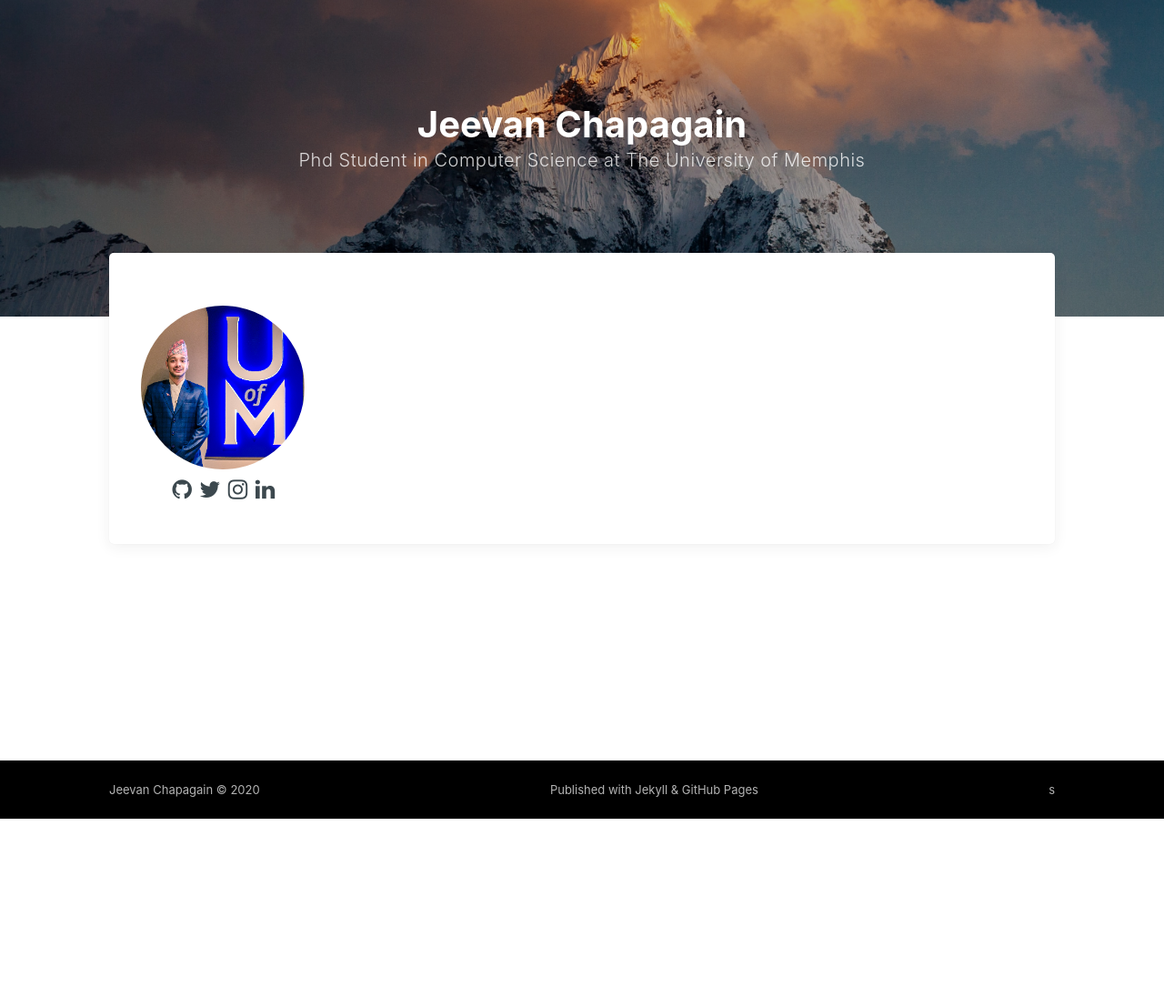
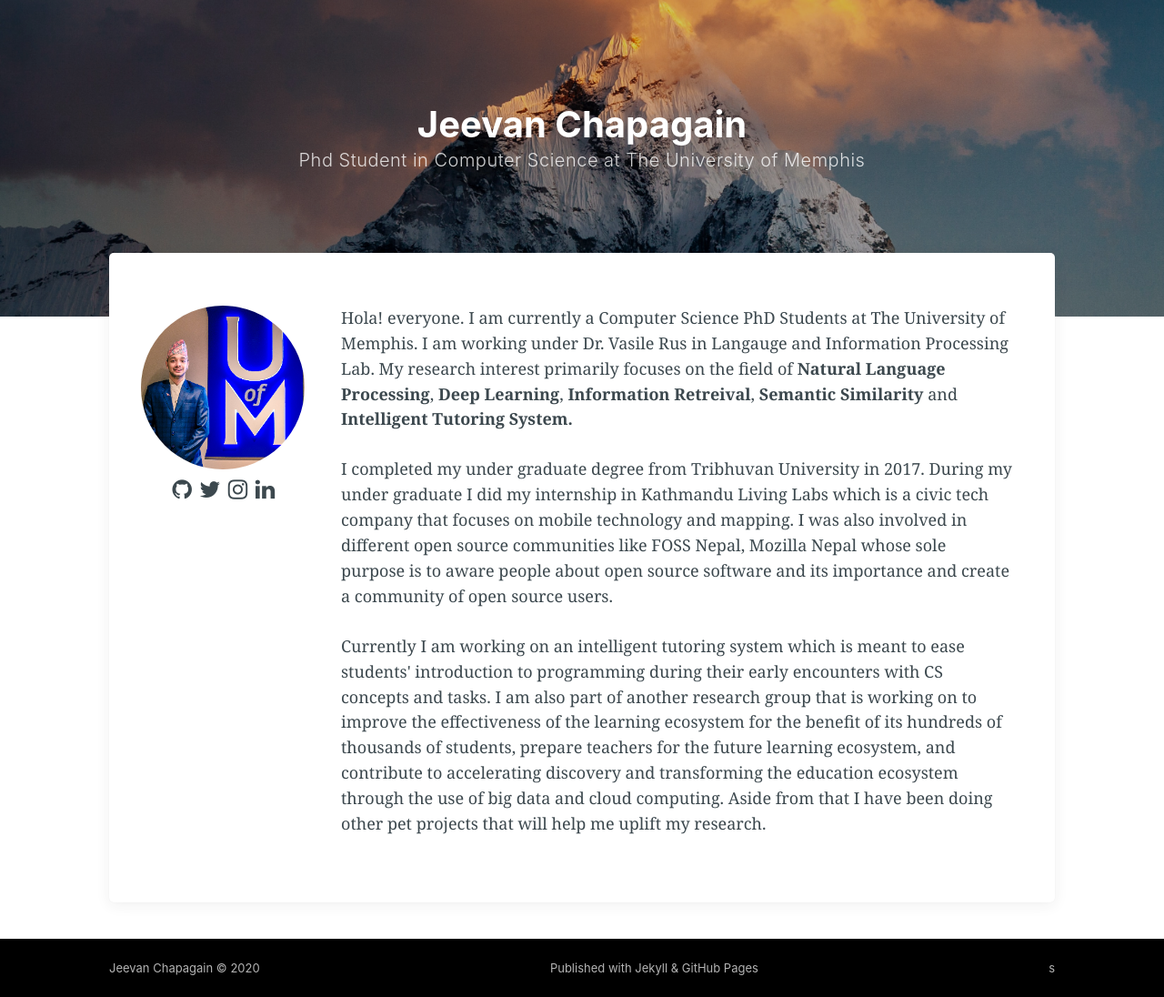
Before and after one commit to jeevanc/jeevanc.github.io, a Jekyll site: the page built from index.html, in a window 1280 px wide. Shown: the whole page at 91% size. Built offline with Jekyll 4.4.1, drawn with Linux system fonts in a browser that asks for light colours; nearby versions of some CDN libraries; before the commit the page ends 900 px from its top, so only the background shows below that.

Commit message:
Updated About section

```diff
--- a/_config.yml
+++ b/_config.yml
@@ -2,7 +2,6 @@
 markdown: kramdown
 highlighter: rouge
 language: 'en-us'
-
 baseurl: ''
 
 title: Jeevan Chapagain
--- a/index.html
+++ b/index.html
@@ -19,6 +19,11 @@
 
 	</div>
 	<div id="right">
-		<p></p>
+		<p>Hola! everyone. I am currently a Computer Science PhD Students at The University of Memphis. I am working under <a href="http://www.cs.memphis.edu/~vrus/"> Dr. Vasile Rus </a> in Langauge and Information Processing Lab. My research interest  primarily focuses on the field of <b>Natural Language Processing</b>, <b>Deep Learning</b>,<b> Information Retreival</b>, <b>Semantic Similarity</b> and <b>Intelligent Tutoring System.</b></p>
+
+		<p>I completed my under graduate degree from Tribhuvan University in 2017. During my under graduate I did my internship in Kathmandu Living Labs which is a civic tech company that focuses on mobile technology and mapping. I was also involved in different open source communities like FOSS Nepal, Mozilla Nepal whose sole purpose is to aware people about open source software and its importance and create a community of open source users.</p>
+
+		<p>Currently I am working on an intelligent tutoring system which is meant to ease students' introduction to programming during their early encounters with CS concepts and tasks. I am also part of another research group that is working on to improve the effectiveness of the learning ecosystem for the benefit of its hundreds of thousands of students, prepare teachers for the future learning ecosystem, and contribute to accelerating discovery and transforming the education ecosystem through the use of big data and cloud computing. Aside from that I have been doing other pet projects that will help me uplift my research.</p>
+
 	</div>
 </div>
```
